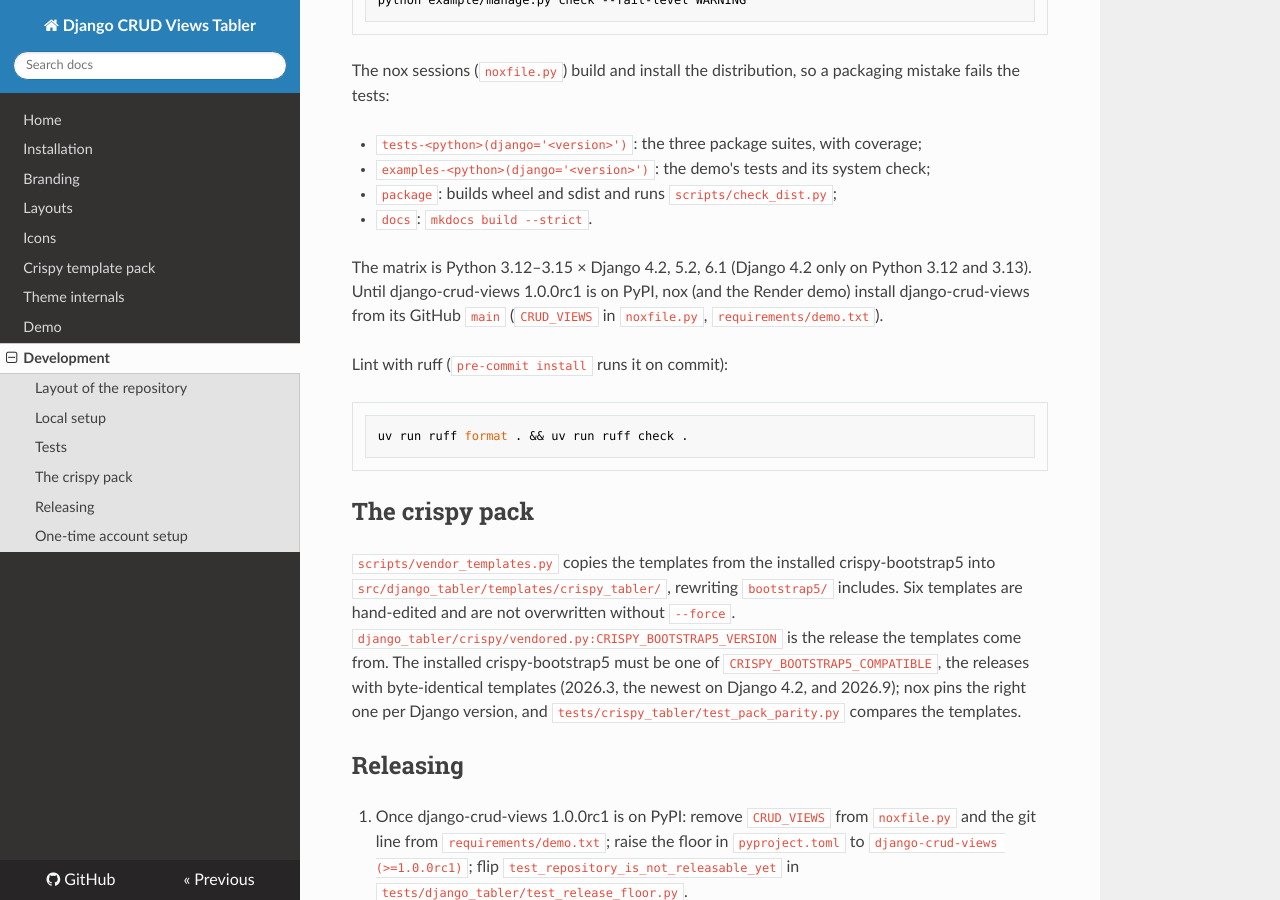
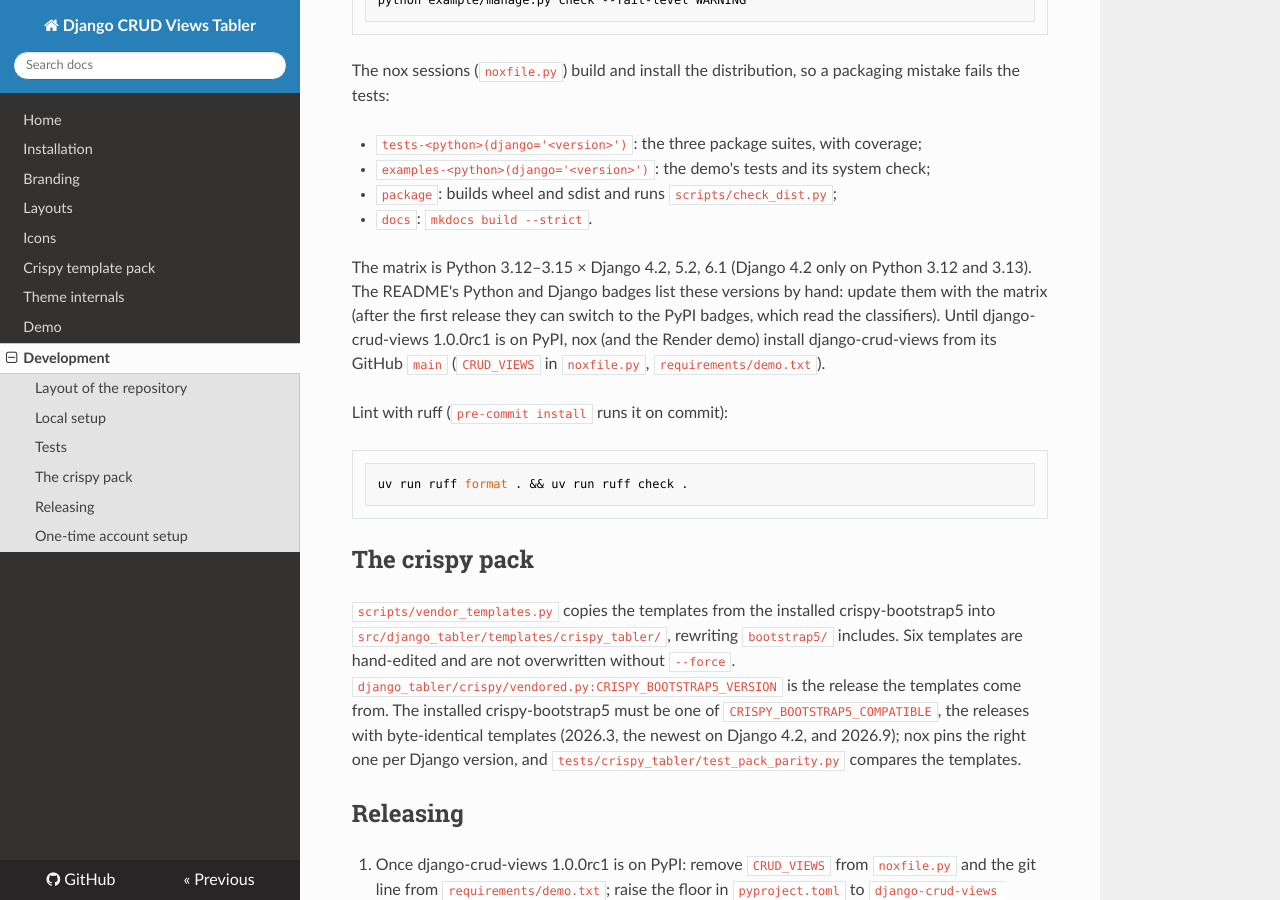
Before and after one commit to jacob-consulting/django-crud-views-tabler, an MkDocs documentation site: the page built from docs/development.md, in a window 1280 px wide and 900 px high, scrolled down 1375 px. Built offline with MkDocs 1.6.1, drawn with Linux system fonts in a browser that asks for light colours; nearby versions of some CDN libraries.

Commit message:
Docs: Python and Django version badges in the README
Co-Authored-By: Claude Opus 5.5 <noreply@anthropic.com>

```diff
--- a/docs/development.md
+++ b/docs/development.md
@@ -60,7 +60,9 @@ The nox sessions (`noxfile.py`) build and install the distribution, so a packagi
 - `package`: builds wheel and sdist and runs `scripts/check_dist.py`;
 - `docs`: `mkdocs build --strict`.
 
-The matrix is Python 3.12–3.15 × Django 4.2, 5.2, 6.1 (Django 4.2 only on Python 3.12 and 3.13). Until django-crud-views 1.0.0rc1 is on PyPI, nox (and the
+The matrix is Python 3.12–3.15 × Django 4.2, 5.2, 6.1 (Django 4.2 only on Python 3.12 and 3.13). The README's Python
+and Django badges list these versions by hand: update them with the matrix (after the first release they can switch
+to the PyPI badges, which read the classifiers). Until django-crud-views 1.0.0rc1 is on PyPI, nox (and the
 Render demo) install django-crud-views from its GitHub `main` (`CRUD_VIEWS` in `noxfile.py`,
 `requirements/demo.txt`).
 
```
Also changed, not shown: README.md (+2 -0 lines).
